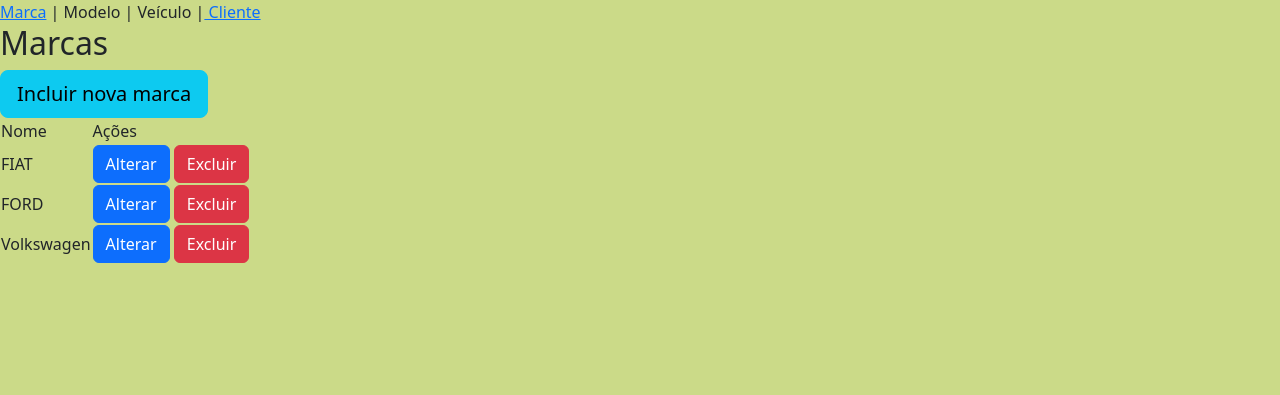
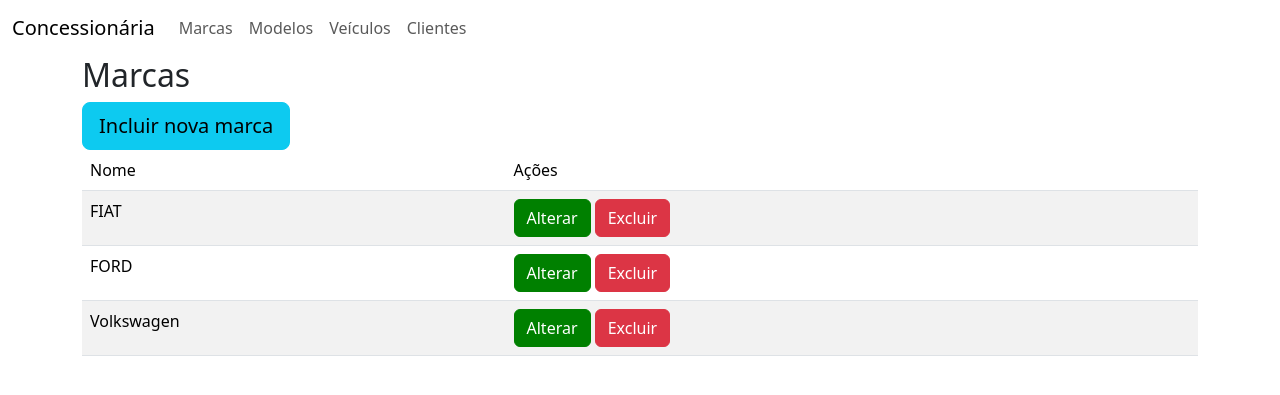
Before and after one commit to DanielCesariobl/projetosdjango, a Django app: page //listar_marcas in a window 1280 px wide. Shown: the top 395 px of the page. Run offline with Django 5.2, Linux system fonts and the light colour scheme; data comes from the database, SQL or seed files in the repository; both versions use the stored data as it was after the commit; some libraries are stand-ins or nearby versions.

Commit message:
Modal e Menu

```diff
--- a/cadastro/templates/cliente/lista.html
+++ b/cadastro/templates/cliente/lista.html
@@ -2,7 +2,8 @@
 {% block content %}
    <h2>Cliente</h2>
    <a href="{% url 'incluir_cliente' %}" class="btn btn-info btn-lg">Incluir Novo Cliente</a>
-   <table>
+
+   <table class='table table-striped'>
       <thead>
       <tr>
          <td>Nome</td>
@@ -20,7 +21,7 @@
          <td>
 
             <a href ="{% url 'alterar_cliente' c.id %}" class="btn btn-primary">Alterar</a>
-            <a href= "{% url 'excluir_cliente' c.id %}" class = "btn btn-danger" >Excluir</a>
+            <a href= "#" class = "btn btn-danger" onclick="abrirTela('{% url 'excluir_cliente' c.id %}')" >Excluir</a>
 
          </td>
       </tr>
--- a/cadastro/templates/marcas/lista.html
+++ b/cadastro/templates/marcas/lista.html
@@ -2,7 +2,7 @@
 {% block content %}
    <h2>Marcas</h2>
    <a href="{% url 'incluir_marca' %}" class="btn btn-info btn-lg">Incluir nova marca</a>
-   <table>
+   <table class='table table-striped'>
       <thead>
       <tr>
          <td>Nome</td>
@@ -14,8 +14,8 @@
       <tr>
          <td>{{m.nome}}</td>
          <td>
-            <a href ="{% url 'alterar_marca' m.id %}" class="btn btn-primary">Alterar</a>
-            <a href= "{% url 'excluir_marca' m.id %}" class = "btn btn-danger" >Excluir</a>
+            <a href ="{% url 'alterar_marca' m.id %}" class="btn btn-primary" >Alterar</a>
+            <a href= "#" class = "btn btn-danger" onclick="abrirTela('{% url 'excluir_marca' m.id %}')" >Excluir</a>
          </td>
       </tr>
       {% endfor %}
--- a/cadastro/urls.py
+++ b/cadastro/urls.py
@@ -19,7 +19,7 @@ urlpatterns =[
     path('/listar_cliente', views.listarCliente,
     name='listar_cliente'),
 
-     path('/incluir_cliente', views.incluirCliente,
+    path('/incluir_cliente', views.incluirCliente,
     name='incluir_cliente'),
 
     path('/alterar_cliente/<int:id>', views.alterarCliente, name = 'alterar_cliente'),
--- a/concessionaria/settings.py
+++ b/concessionaria/settings.py
@@ -119,6 +119,9 @@ USE_TZ = True
 # https://docs.djangoproject.com/en/5.0/howto/static-files/
 
 STATIC_URL = 'static/'
+STATICFILES_DIRS =[
+    os.path.join(BASE_DIR, 'templates/estatico')
+]
 
 # Default primary key field type
 # https://docs.djangoproject.com/en/5.0/ref/settings/#default-auto-field
--- a/templates/base.html
+++ b/templates/base.html
@@ -6,18 +6,21 @@
     <meta name="viewport" content="width=device-width, initial-scale=1.0">
     <title>Document</title>
     {% load django_bootstrap5 %}
+    {% load static %}
+    <link rel = 'stylesheet' href="{% static 'estilo.css' %}">
 
     {% bootstrap_css %}
 </head>
 <body>
-    <style>
-        body{
-            background-color: rgb(203, 218, 136);
-        }
-    </style>
-   <a href="{% url 'listar_marcas' %}"> Marca</a> | Modelo | Veículo |<a href="{% url 'listar_cliente' %}"> Cliente</a>
+
+
+    {% include 'menu.html' %}
+   <div class = 'container'>
     {% block content %}
     {% endblock %}
+   </div>
+   {% include 'modal.html' %}
+
 </body>
 {% bootstrap_javascript %}
 </html>
--- /dev/null
+++ b/templates/estatico/estilo.css
@@ -0,0 +1,4 @@
+.btn-primary{
+    background-color: rgb(0, 128, 0) !important;
+    border-color: rgb(0, 128, 0) !important;
+}
--- /dev/null
+++ b/templates/menu.html
@@ -0,0 +1,35 @@
+<nav class="navbar navbar-expand-lg">
+    <div class="container-fluid">
+
+      <a href="{% url 'index' %}" class="navbar-brand">
+          Concessionária
+      </a>
+
+       <button class="navbar-toggler" data-bs-target="#menu" data-bs-toggle="collapse"
+       aria-controls="menu" aria-expanded="false"
+       aria-label="Nosso menu"><span class="navbar-toggler-icon"></span></button>
+
+      <div class="collapse navbar-collapse" id="menu">
+
+          <ul class="navbar-nav">
+
+           <li class="nav-item">
+           <a class="nav-link" href="{% url 'listar_marcas' %}">Marcas</a>
+            </li>
+
+              <li class="nav-item">
+               <a class="nav-link" href="#">Modelos</a>
+              </li>
+
+              <li class="nav-item">
+               <a class="nav-link" href="#">Veículos</a>
+              </li>
+
+             <li class="nav-item">
+              <a class="nav-link" href="{% url 'listar_cliente' %}">Clientes</a>
+            </li>
+
+        </ul>
+      </div>
+  </div>
+  </nav>
--- /dev/null
+++ b/templates/modal.html
@@ -0,0 +1,44 @@
+<div class="modal" id="mensagem">
+    <div class="modal-dialog">
+        <div class="modal-content">
+            <div class="modal-header">
+                <h5>Concessionária</h5>
+                <button type="button"
+                        class="btn-close"
+                        data-bs-dismiss="modal"
+                        aria-label="Fechar"
+                        onclick="fechar()"></button>
+            </div>
+            <div class="modal-body">
+                <p>Deseja excluir ?</p>
+            </div>
+            <div class="modal-footer">
+                <button type="button"  class="btn btn-danger"  onclick="excluir()">Sim</button>
+                <button type = 'button' class="btn btn-secondary" onclick="fechar()">Não</button>
+            </div>
+        </div>
+    </div>
+</div>
+
+<script>
+
+let modal = document.getElementById('mensagem');
+let url = "";
+function abrirTela(caminho){
+
+    url = caminho;
+    modal.style.display = 'block';
+    modal.className = 'modal fade show';
+}
+
+function fechar(){
+    modal.style.display = 'none'
+    modal.className = 'modal fade'
+}
+
+function excluir(){
+    fechar();
+    window.location = url;
+
+}
+</script>
```
Also changed, not shown: db.sqlite3.
